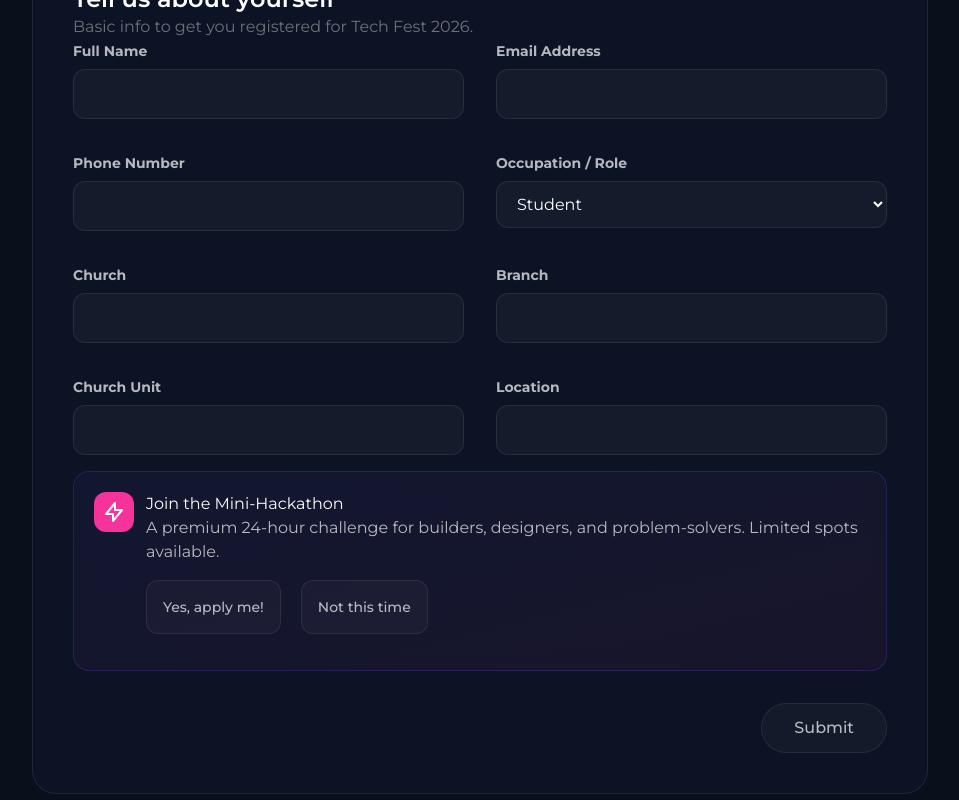
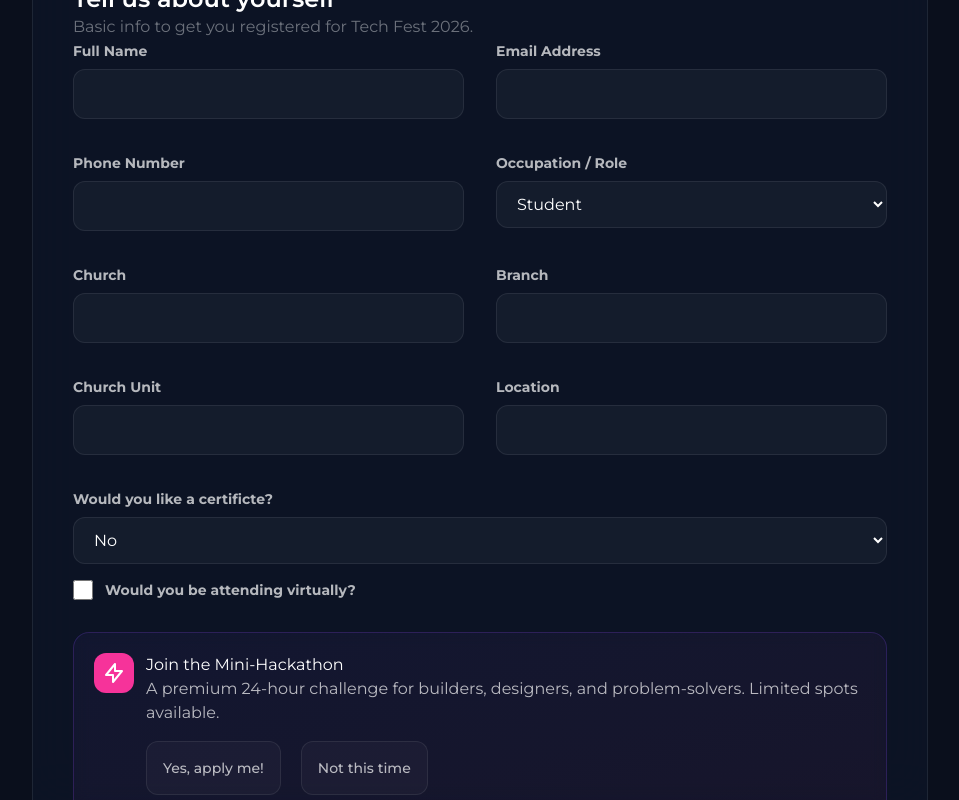
Before and after one commit to VLBC-Tech/Tech-Fest, a Next.js app: page / in a window 1280 px wide. Shown: the part 5170-5970 px from the top of the page, without its empty margins (160-1119 px from the left). Built offline with nearby package versions, Linux system fonts and the light colour scheme.

Commit message:
feat: added certificate type and attendance type fields

```diff
--- a/app/_components/Register.tsx
+++ b/app/_components/Register.tsx
@@ -47,6 +47,8 @@ export default function Register() {
   const [branchName, setBranchName] = useState<string>("");
   const [unit, setUnit] = useState<string>("");
   const [location, setLocation] = useState<string>("");
+  const [certificateType, setCertificateType] = useState<string>("");
+  const [attendanceType, setAttendanceType] = useState<boolean>(false);
 
   // const [experienceLevel, setExperienceLevel] = useState<string>("");
 
@@ -77,6 +79,8 @@ export default function Register() {
         yearsOfExperience,
         webUrl,
         participationIntent,
+        attendanceType: attendanceType ? "virtual" : "physical",
+        certificateType,
       }),
     onSuccess: () => {
       toast.success("Registration complete. Please check your email");
@@ -96,6 +100,8 @@ export default function Register() {
       setWebUrl("");
       setParticipationIntent("");
       setStep(1);
+      setCertificateType("");
+      setAttendanceType(false);
     },
     onError: (err) => toast.error(err.message),
   });
@@ -136,7 +142,7 @@ export default function Register() {
 
           <span>
             <p className="text-white font-semibold">Register for Tech Fest</p>
-            <p className="text-sm text-white/40">2-day general attendance</p>
+            <p className="text-sm text-white/40">2-sy general attendance</p>
           </span>
         </button>
 
@@ -341,6 +347,39 @@ export default function Register() {
                 ))}
               </div>
             </div> */}
+
+            <div className="mt-8  ">
+              <label className="text-sm font-bold text-white/70 inline-block mb-2">
+                Would you like a certificte?
+              </label>
+              <select
+                value={certificateType}
+                onChange={(e) => setCertificateType(e.target.value)}
+                className="w-full px-4 py-3 rounded-xl bg-white/4 border text-white placeholder:text-white/20 focus:outline-none focus:ring-2 focus:ring-violet-500/50 focus:border-violet-500/50 transition-all duration-300 border-white/8 hover:border-white/20"
+              >
+                <option className="bg-[#0a0f1c]" value={""}>
+                  No
+                </option>
+                <option className="bg-[#0a0f1c]" value={"e-copy"}>
+                  Yes (e-copy)
+                </option>
+                <option className="bg-[#0a0f1c]" value={"printout"}>
+                  Yes (printout)
+                </option>
+              </select>
+            </div>
+
+            <div className="flex items-center gap-3 mt-4 mb-8">
+              <input
+                type="checkbox"
+                className="size-5"
+                onClick={() => setAttendanceType((s) => !s)}
+                checked={attendanceType}
+              />
+              <label className="text-sm font-bold text-white/70 inline-block">
+                Would you be attending virtually?
+              </label>
+            </div>
 
             <div className="text-white md:flex gap-3 mt-4 relative p-5 rounded-2xl border border-violet-500/20 bg-linear-to-br from-violet-500/5 to-pink-500/5 backdrop-blur-sm">
               <div>
--- a/next.config.ts
+++ b/next.config.ts
@@ -5,7 +5,8 @@ const nextConfig: NextConfig = {
     return [
       {
         source: "/api/:path*",
-        destination: "https://tech-fest-backend-1.onrender.com/api/:path*",
+        // destination: "https://tech-fest-backend-1.onrender.com/api/:path*",
+        destination: "http://localhost:3000/api/:path*",
       },
     ];
   },
--- a/utils/registration.ts
+++ b/utils/registration.ts
@@ -16,6 +16,8 @@ interface UserFormData {
   yearsOfExperience?: string;
   participationIntent?: string;
   webUrl?: string;
+  certificateType?: string;
+  attendanceType: string;
 }
 
 export function registerUser(data: UserFormData) {
```
